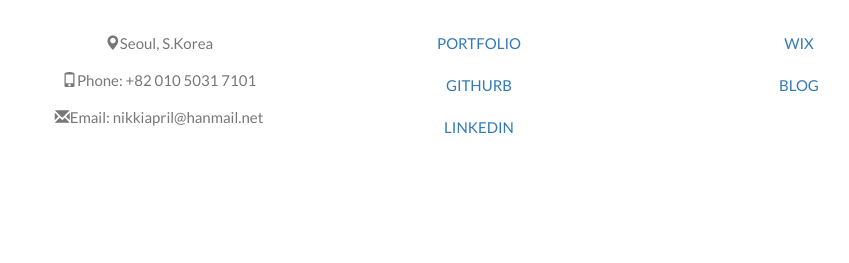
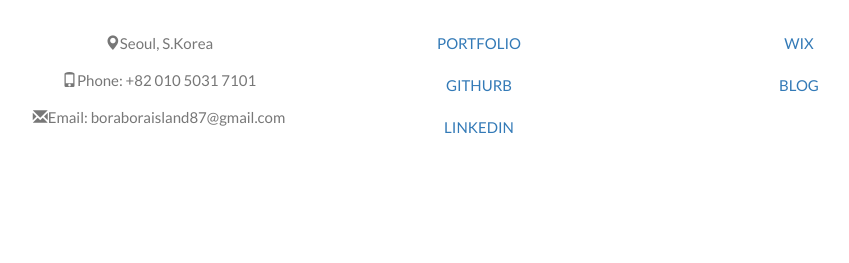
Before and after one commit to nikkiapril/facebook, a Django app: page / in a window 1280 px wide. Shown: the part 2663-2926 px from the top of the page, without its empty margins (161-1010 px from the left). Run offline with Django 3.2, Linux system fonts and the light colour scheme; some libraries are stand-ins or nearby versions.

Commit message:
Changed address info-2nd

```diff
--- a/facebook/templates/main.html
+++ b/facebook/templates/main.html
@@ -351,7 +351,7 @@
       <!--<p>Feel free to contact me :)</p>-->
       <p><span class="glyphicon glyphicon-map-marker"></span>Seoul, S.Korea</p>
       <p><span class="glyphicon glyphicon-phone"></span>Phone: +82 010 5031 7101 </p>
-      <p><span class="glyphicon glyphicon-envelope"></span>Email: nikkiapril@hanmail.net </p>
+      <p><span class="glyphicon glyphicon-envelope"></span>Email: boraboraisland87@gmail.com </p>
     </div>
     <div class="col-md-8">
       <div class="row" style="text-align: center;">
```
